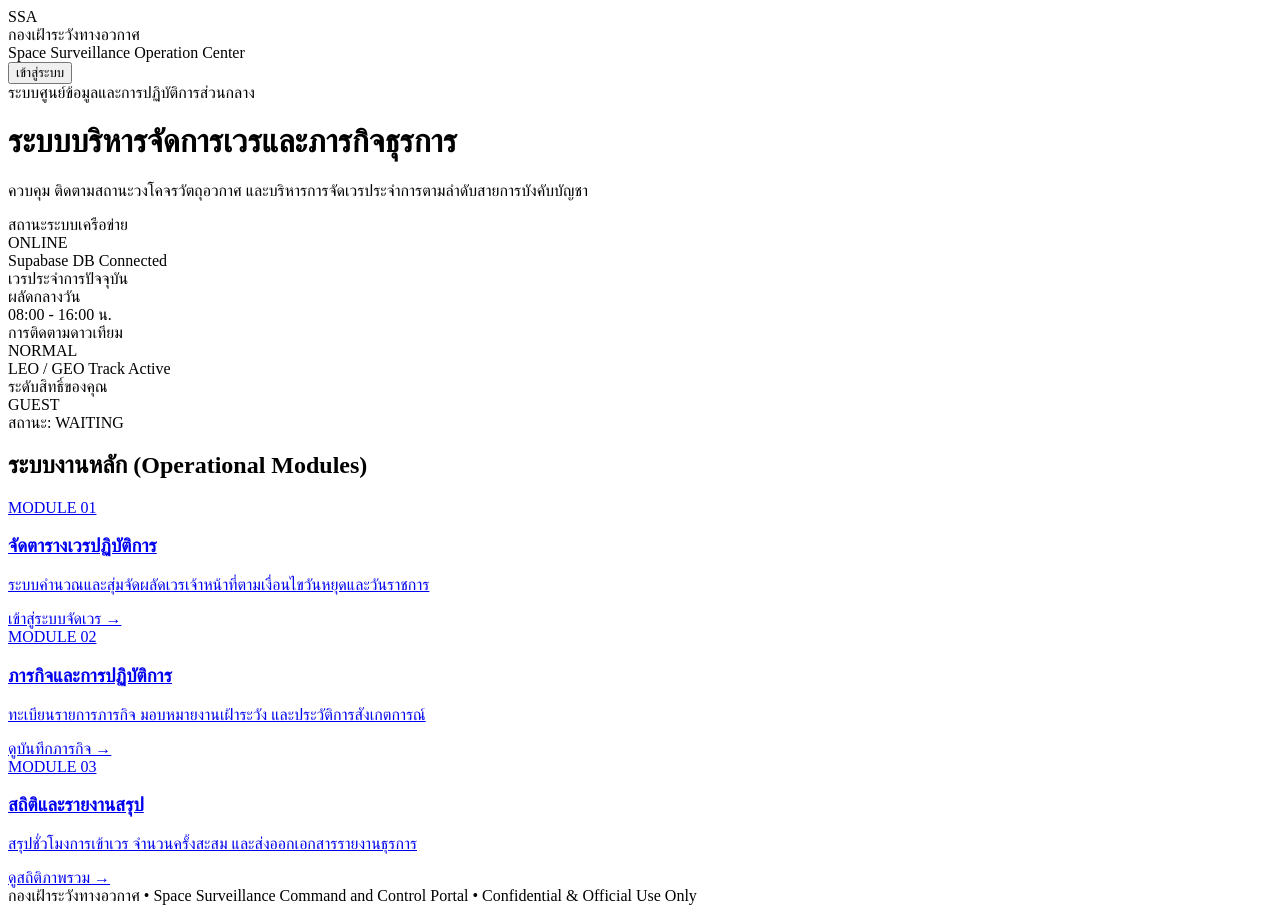
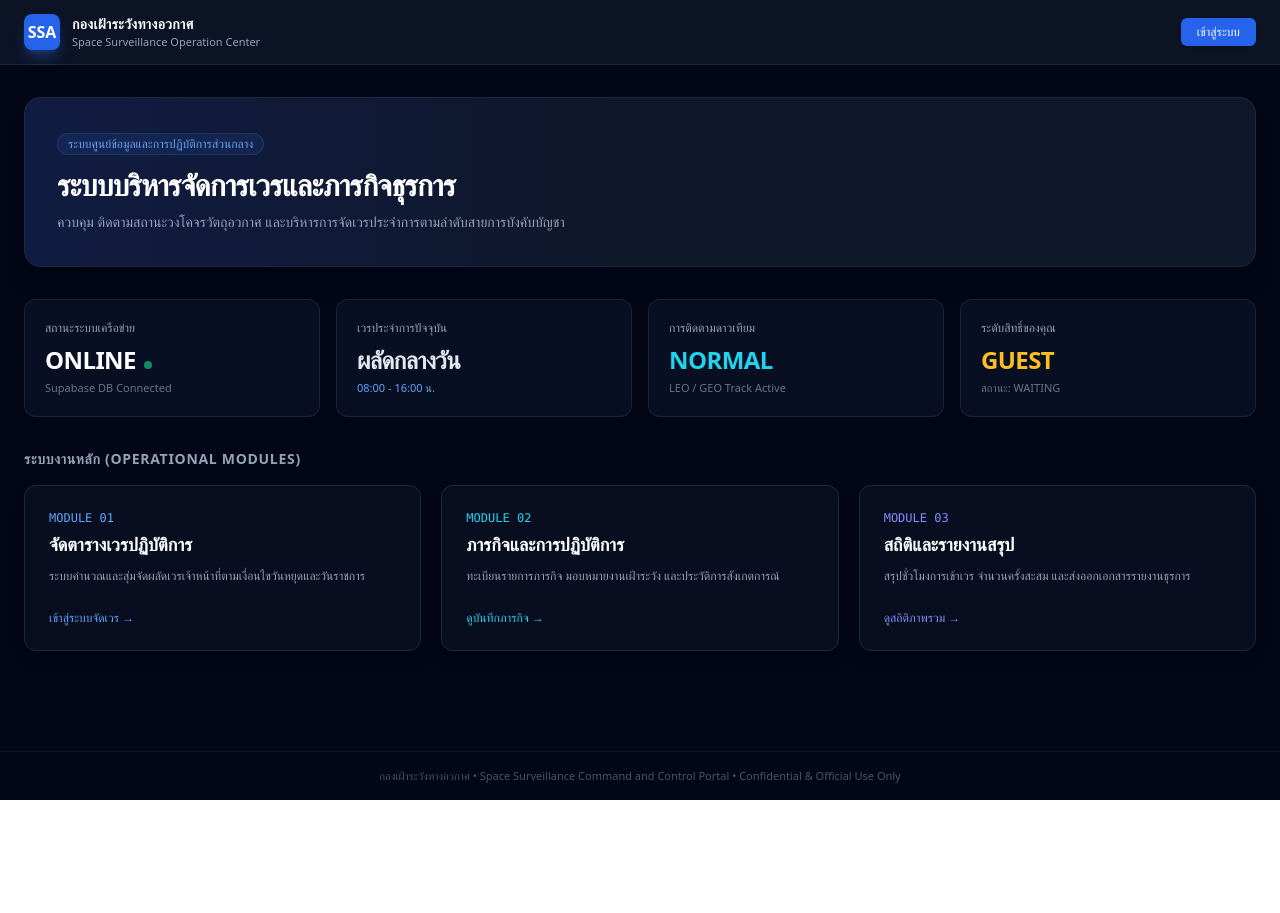
Before and after one commit to suppaya2002/space-surveillance-admin, a Next.js app: page / in a window 1280 px wide. After the commit the page ends 800 px from the top, so only its background shows below. Built offline with nearby package versions, Linux system fonts and the light colour scheme; no server answers.

Commit message:
feat: setup tailwind and postcss config

```diff
--- /dev/null
+++ b/postcss.config.mjs
@@ -0,0 +1,8 @@
+const config = {
+  plugins: {
+    tailwindcss: {},
+    autoprefixer: {},
+  },
+};
+
+export default config;
--- /dev/null
+++ b/tailwind.config.ts
@@ -0,0 +1,14 @@
+import type { Config } from "tailwindcss";
+
+const config: Config = {
+  content: [
+    "./pages/**/*.{js,ts,jsx,tsx,mdx}",
+    "./components/**/*.{js,ts,jsx,tsx,mdx}",
+    "./app/**/*.{js,ts,jsx,tsx,mdx}",
+  ],
+  theme: {
+    extend: {},
+  },
+  plugins: [],
+};
+export default config;
```
